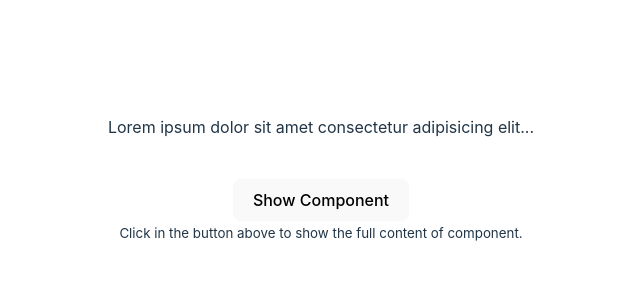
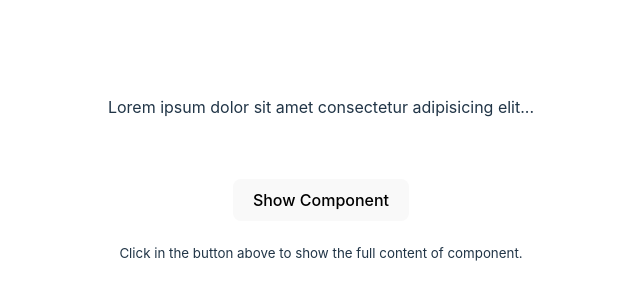
Before and after one commit to Maiquinho/react-lab, a React (Vite) app: page / in a window 1280 px wide. Shown: the part 240-540 px from the top of the page, without its empty margins (319-959 px from the left). Built offline with nearby package versions, Linux system fonts and the light colour scheme.

Commit message:
style: components organized in folders

```diff
--- a/src/App.css
+++ b/src/App.css
@@ -4,15 +4,3 @@
   padding: 2rem;
   text-align: center;
 }
-
-.conditional-component {
-  margin: 40px 0;
-}
-
-button {
-  margin: 2 0px 0;
-}
-
-small {
-  display: block;
-}
--- a/src/components/ConditionalComponent.tsx
+++ b/src/components/ConditionalComponent/index.tsx
@@ -1,4 +1,7 @@
-import { useState } from "react"
+import { useState } from "react";
+
+import "./styles.css";
+
 
 export function ConditionalComponent(){
     const [show, setShow] = useState(false);
@@ -11,8 +14,10 @@ export function ConditionalComponent(){
 
 
     return (
-        <div>
-            <div className="conditional-component">{ show ? componentText : 'Lorem ipsum dolor sit amet consectetur adipisicing elit...' }</div>
+        <div className="conditional-component">
+            <div className="conditional-component-box">
+                { show ? componentText : 'Lorem ipsum dolor sit amet consectetur adipisicing elit...' }
+            </div>
 
             <button onClick={handleTextComponent}>Show Component</button>
 
--- /dev/null
+++ b/src/components/ConditionalComponent/styles.css
@@ -0,0 +1,11 @@
+.conditional-component-box {
+    margin: 40px 0;
+}
+
+.conditional-component button {
+    margin: 20px 0;
+}
+
+.conditional-component small {
+    display: block;
+}
```
